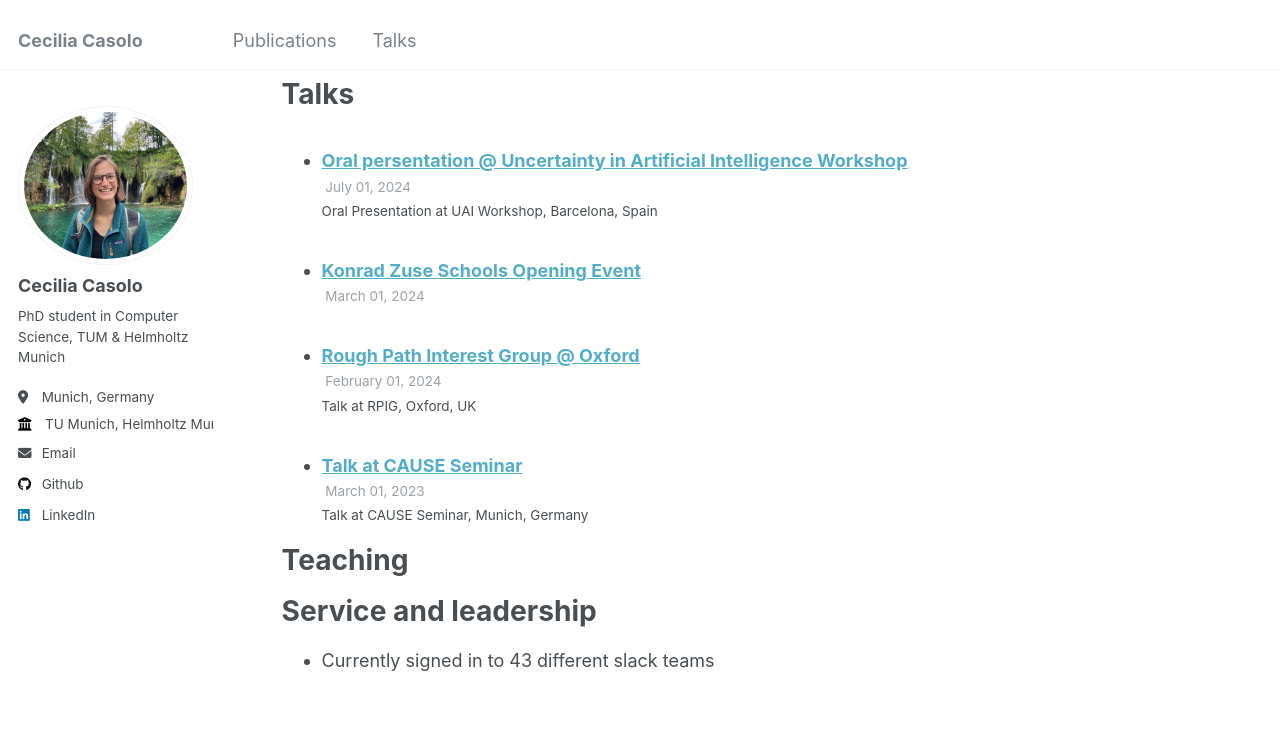
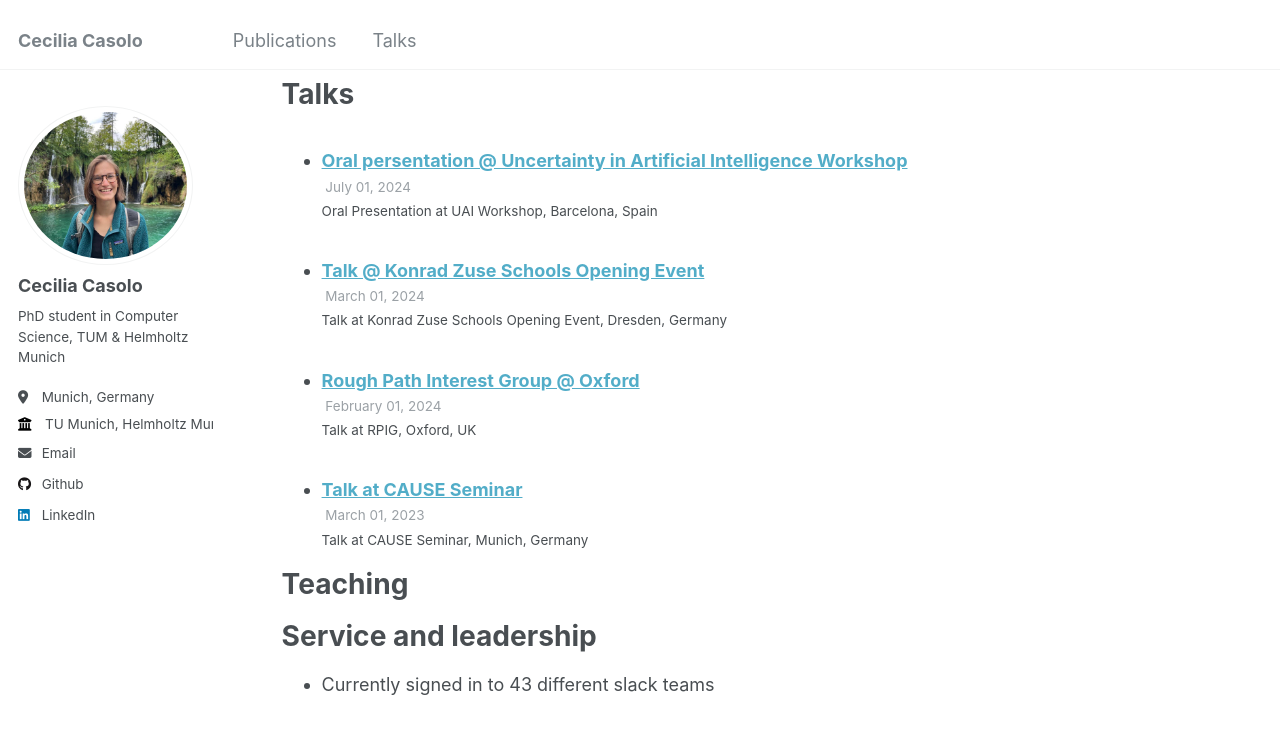
Before and after one commit to ceciliacasolo/ceciliacasolo.github.io, a Jekyll site: the page built from _pages/cv.md, in a window 1280 px wide and 900 px high, scrolled down 1393 px. Shown: the top 734 px of the window. Built offline with Jekyll 4.4.1, drawn with Linux system fonts in a browser that asks for light colours.

Commit message:
Update 2013-03-01-tutorial-1.md

```diff
--- a/_talks/2013-03-01-tutorial-1.md
+++ b/_talks/2013-03-01-tutorial-1.md
@@ -1,7 +1,8 @@
 ---
-title: "Konrad Zuse Schools Opening Event"
+title: "Talk @ Konrad Zuse Schools Opening Event"
 collection: talks
 type: Talk
+venue: Konrad Zuse Schools Opening Event
 date: 2024-03-01
 location: "Dresden, Germany"
 ---
```
